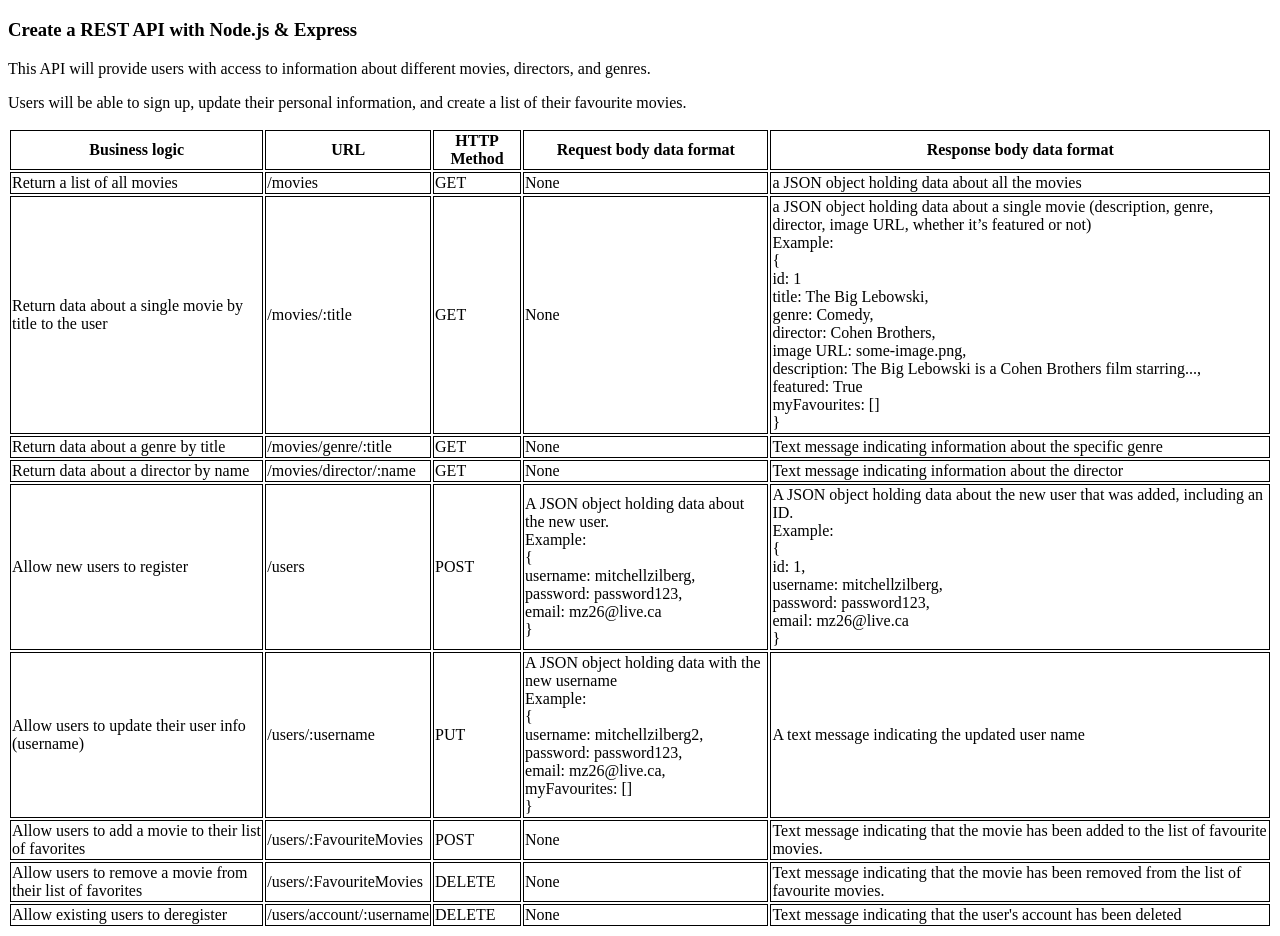
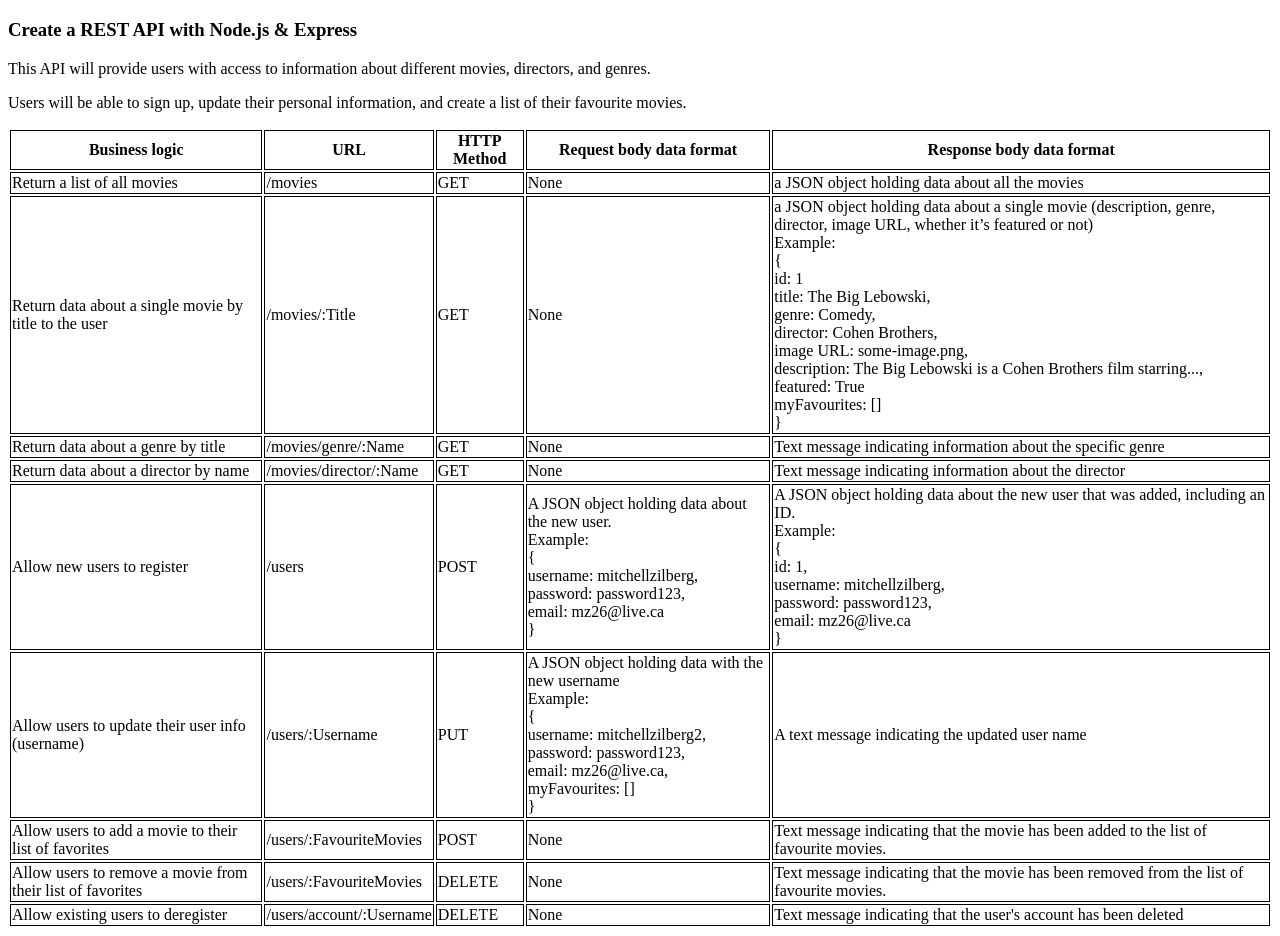
Before and after one commit to warpedpuppy/mz-movie-backend, a website: page public/documentation.html in a window 1280 px wide. Shown: the part 61-997 px from the top of the page. Drawn offline with Linux system fonts and the light colour scheme.

Commit message:
edit documentation

```diff
--- a/public/documentation.html
+++ b/public/documentation.html
@@ -47,7 +47,7 @@ a list of their favourite movies.-->
         </tr>
         <tr>
           <td>Return data about a single movie by title to the user</td>
-          <td>/movies/:title</td>
+          <td>/movies/:Title</td>
           <td>GET</td>
           <td>None</td>
           <td>
@@ -69,14 +69,14 @@ a list of their favourite movies.-->
         </tr>
         <tr>
           <td>Return data about a genre by title</td>
-          <td>/movies/genre/:title</td>
+          <td>/movies/genre/:Name</td>
           <td>GET</td>
           <td>None</td>
           <td>Text message indicating information about the specific genre</td>
         </tr>
         <tr>
           <td>Return data about a director by name</td>
-          <td>/movies/director/:name</td>
+          <td>/movies/director/:Name</td>
           <td>GET</td>
           <td>None</td>
           <td>Text message indicating information about the director</td>
@@ -108,7 +108,7 @@ a list of their favourite movies.-->
         </tr>
         <tr>
           <td>Allow users to update their user info (username)</td>
-          <td>/users/:username</td>
+          <td>/users/:Username</td>
           <td>PUT</td>
           <td>
             A JSON object holding data with the new username <br />
@@ -144,7 +144,7 @@ a list of their favourite movies.-->
         </tr>
         <tr>
           <td>Allow existing users to deregister</td>
-          <td>/users/account/:username</td>
+          <td>/users/account/:Username</td>
           <td>DELETE</td>
           <td>None</td>
           <td>
```
